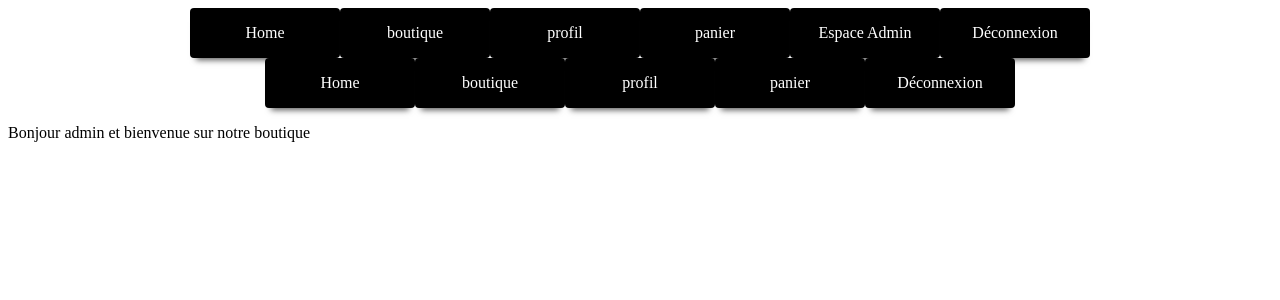
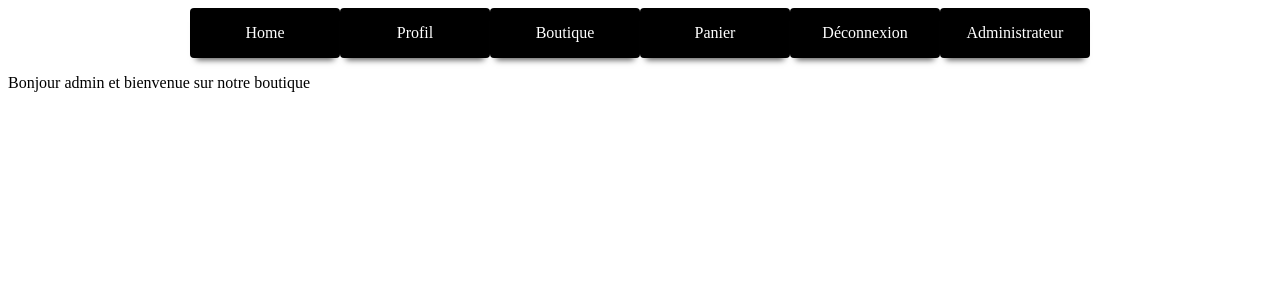
Before and after one commit to anthony-reboli/boutique, a PHP site: page / in a window 1280 px wide. Shown: the top 300 px of the page. Run offline with PHP 8.4, Linux system fonts and the light colour scheme; a user stored in the database is signed in.

Commit message:
SITE FONCTIONNEL FINIR CSS

```diff
--- a/bar-nav.php
+++ b/bar-nav.php
@@ -1,4 +1,3 @@
-
 
   <?php
     if (isset($_SESSION['login'])==false)
@@ -9,69 +8,72 @@
   <nav class="menu">
   <ol>
     <li class="menu-item"><a href="index.php">Home</a></li>
-    <li class="menu-item"><a href="boutique.php">boutique</a></li>
     <li class="menu-item"><a href="connexion.php">Connexion</a></li>
-    <li class="menu-item"><a href="inscription.php">Inscription</a></li>
+    <li class="menu-item"><a href="inscription.php">Inscription</a>
+    <li class="menu-item"><a href="#foot">Contact</a></li>
   </ol>
-
-
 </nav>
 
 
      <?php
     }
-     elseif(isset($_SESSION['login']) AND $_SESSION['login'] =='admin')
+     elseif(isset($_SESSION['login'])==true)
 
     {
+       if($_SESSION['login'] =="admin")
+       {
 
     ?>
     <nav class="menu">
       <ol>
-
         <li class="menu-item"><a href="index.php">Home</a></li>
-        <li class="menu-item"><a href="boutique.php">boutique</a></li>
-        <li class="menu-item"><a href="profil.php">profil</a></li>
-        <li class="menu-item"><a href="panier.php">panier</a></li>
-        <li class="menu-item"><a href="admin.php">Espace Admin</a></li>
-        <li class="menu-item"><a href="boutique.php?deconnexion=true">Déconnexion</a></li>
-
+        <li class="menu-item"><a href="profil.php">Profil</a></li>
+        <li class="menu-item"><a href="boutique.php">Boutique</a></li>
+        <li class="menu-item"><a href="panier.php">Panier</a></li>
+        <li class="menu-item"><a href="index.php?deconnexion=true">Déconnexion</a>
+        <li class="menu-item"><a href="admin.php">Administrateur</a></li>
       </ol>
-
-
     </nav>
 
      <?php
-   }
-   else(isset($_SESSION['login'])==true)
-
-?>
-    <nav class="menu">
-      <ol>
-
-        <li class="menu-item"><a href="index.php">Home</a></li>
-        <li class="menu-item"><a href="boutique.php">boutique</a></li>
-        <li class="menu-item"><a href="profil.php">profil</a></li>
-        <li class="menu-item"><a href="panier.php">panier</a></li>
-        <li class="menu-item"><a href="boutique.php?deconnexion=true">Déconnexion</a></li>
-
-      </ol>
-
-
-    </nav>
-
-
-   <?php
-
 
                 if(isset($_GET['deconnexion']))
                 {
                    if($_GET['deconnexion']==true)
                    {
                       session_unset();
-                      header("location:connexion.php");
+                      header("location:index.php");
                    }
                 }
 
+    }
+    else
+    {
+    ?>
+    <nav class="menu">
+      <ol>
+        <li class="menu-item"><a href="index.php">Home</a></li>
+        <li class="menu-item"><a href="profil.php">Profil</a></li>
+        <li class="menu-item"><a href="boutique.php">Boutique</a></li>
+        <li class="menu-item"><a href="panier.php">Panier</a></li>
+        <li class="menu-item"><a href="index.php?deconnexion=true">Déconnexion</a>
 
+      </ol>
+    </nav>
+
+     <?php
+
+                if(isset($_GET['deconnexion']))
+                {
+                   if($_GET['deconnexion']==true)
+                   {
+                      session_unset();
+                      header("location:index.php");
+                   }
+                }
+
+    }
+
+  }
 
     ?>
--- a/boutique.css
+++ b/boutique.css
@@ -67,11 +67,11 @@ ol{
 .menu > ol:first-child > .menu-itemc > a:before
 	{background:white;bottom:90%;transform:rotateX(-90deg) translate3d(0,0,75px)}
 .menu > ol:first-child > .menu-item:nth-of-type(1) > a:before{content:"Home"}
-.menu > ol:first-child > .menu-item:nth-of-type(2) > a:before{content:"Boutique"}
-.menu > ol:first-child > .menu-item:nth-of-type(3) > a:before{content:"profil"}
+.menu > ol:first-child > .menu-item:nth-of-type(2) > a:before{content:"Profil"}
+.menu > ol:first-child > .menu-item:nth-of-type(3) > a:before{content:"Boutique"}
 .menu > ol:first-child > .menu-item:nth-of-type(4) > a:before{content:"Panier"}
-.menu > ol:first-child > .menu-item:nth-of-type(5) > a:before{content:"Espace Administrateur"}
-.menu > ol:first-child > .menu-item:nth-of-type(6) > a:before{content:"Deconnexion"}
+.menu > ol:first-child > .menu-item:nth-of-type(5) > a:before{content:"Deconnexion"}
+.menu > ol:first-child > .menu-item:nth-of-type(6) > a:before{content:"Espace Admin"}
 .menu > ol:first-child > .menu-item:hover > a{transform:rotateX(90deg)}
 .menu > ol:first-child > .menu-itemc:hover > a{transform:rotateX(90deg)}
 
@@ -137,18 +137,32 @@ ol{
 
 }
 #contenueproduit{
-	margin-left: 380px;
+	background-color: yellow;
 	display: flex;
 	flex-direction:column;
 	justify-content: center;
 
 
+}
+#contenue{
+	background-color: pink;
+	display: flex;
+	flex-direction: column;
+	justify-content: center;
+	align-items: center;
+	border: unset;
+}
+
+#qts{
+
+	border: unset;
 
 }
-#qts{
-	margin-right: 450px;
-
-
+#avisprod{
+		background-color: pink;
+	display: flex;
+	justify-content:center;
+	align-items: center;
 }
 /*PAGE PANIER*/
 #pagepanier{
@@ -164,7 +178,7 @@ ol{
 }
 /*PAGE PAIEMENT*/
 #paiement{
-	background-color: pink;
+
 	display: flex;
 	flex-direction: column;
 	justify-content: center;
```
Also changed, not shown: paiement.php (+16 -19 lines), panier.php (+7 -26 lines), produit.php (+49 -13 lines).
